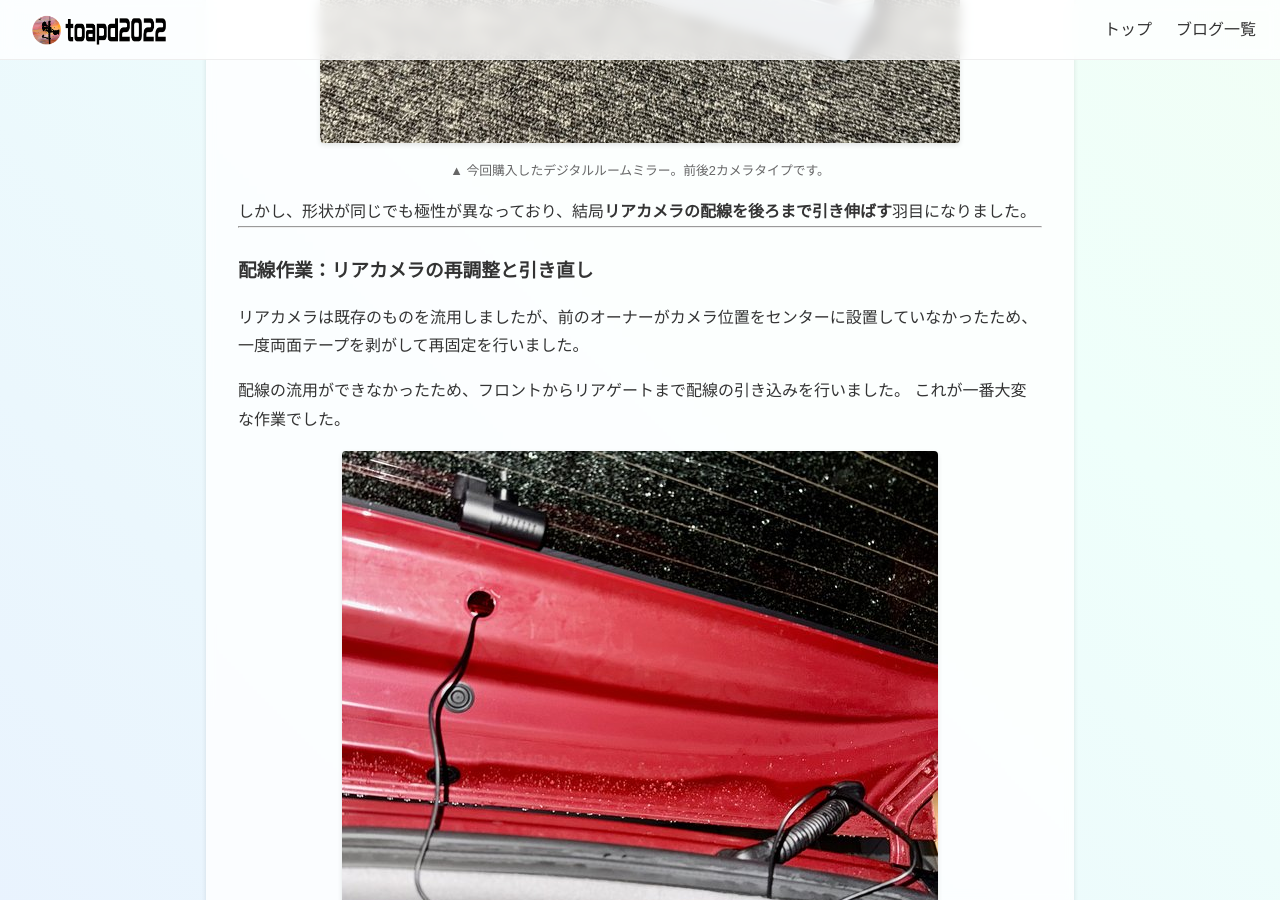
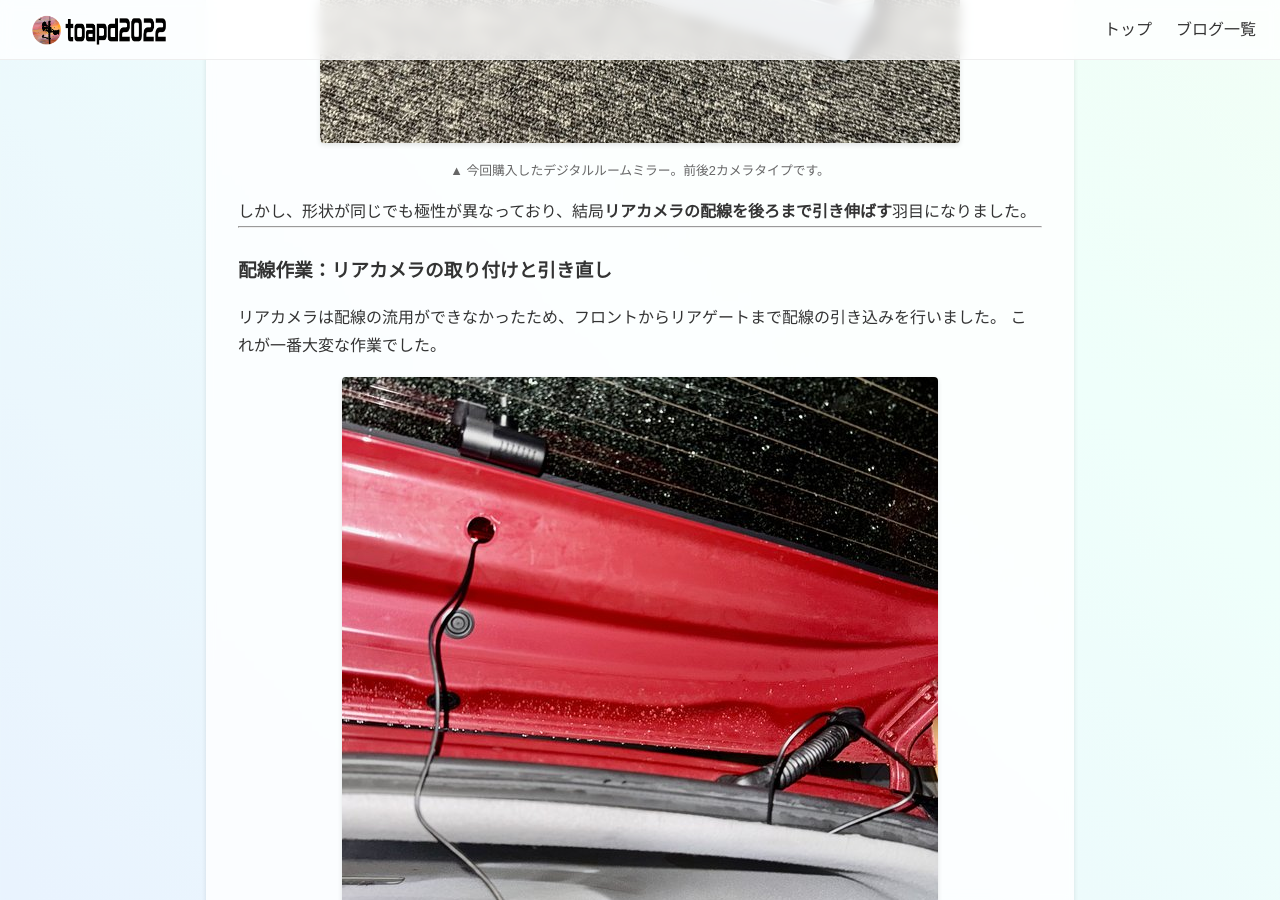
Before and after one commit to toapd2022/toapd2022, a Jekyll site: the page built from _posts/2025-10-18-digitalmirror.md, in a window 1280 px wide and 900 px high, scrolled down 1534 px. Built offline with Jekyll 4.4.1, drawn with Linux system fonts in a browser that asks for light colours.

Commit message:
Add files via upload

```diff
--- a/_posts/2025-10-18-digitalmirror.md
+++ b/_posts/2025-10-18-digitalmirror.md
@@ -31,12 +31,9 @@ description: "スペーシアMK32Sに中華製ミラー型ドラレコを取り
 
 ---
 
-### 配線作業：リアカメラの再調整と引き直し
+### 配線作業：リアカメラの取り付けと引き直し
 
-リアカメラは既存のものを流用しましたが、前のオーナーがカメラ位置をセンターに設置していなかったため、
-一度両面テープを剥がして再固定を行いました。
-
-配線の流用ができなかったため、フロントからリアゲートまで配線の引き込みを行いました。
+リアカメラは配線の流用ができなかったため、フロントからリアゲートまで配線の引き込みを行いました。
 これが一番大変な作業でした。
 
 ![リアゲート取り付け中の写真]({{ '/assets/rear_gate_wiring.jpeg' | relative_url }})
```
